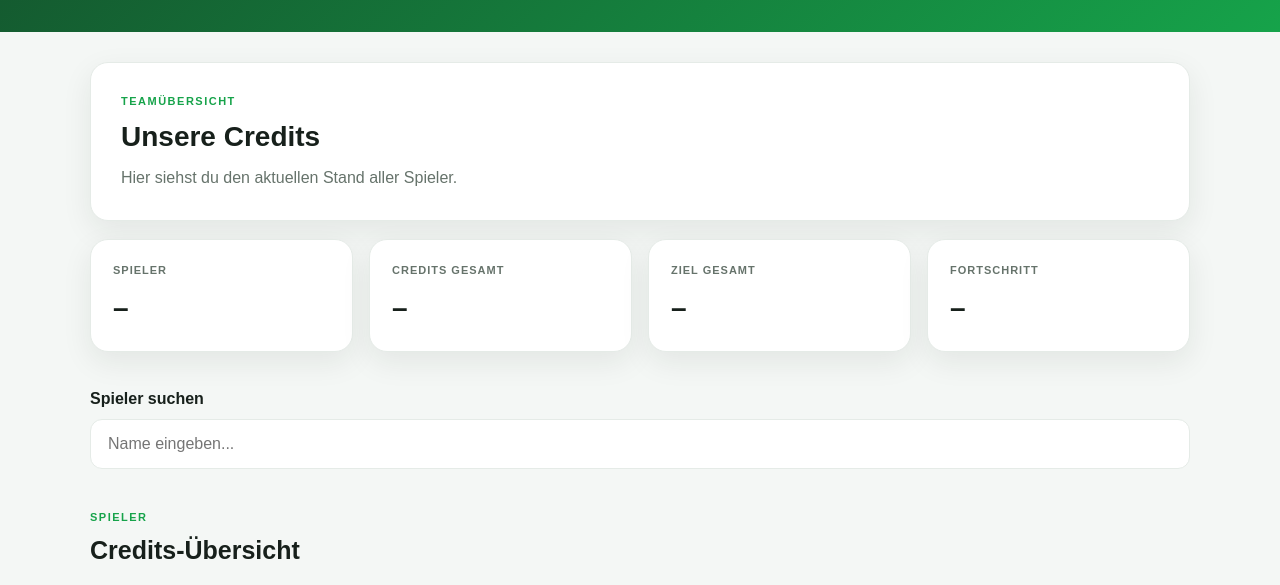
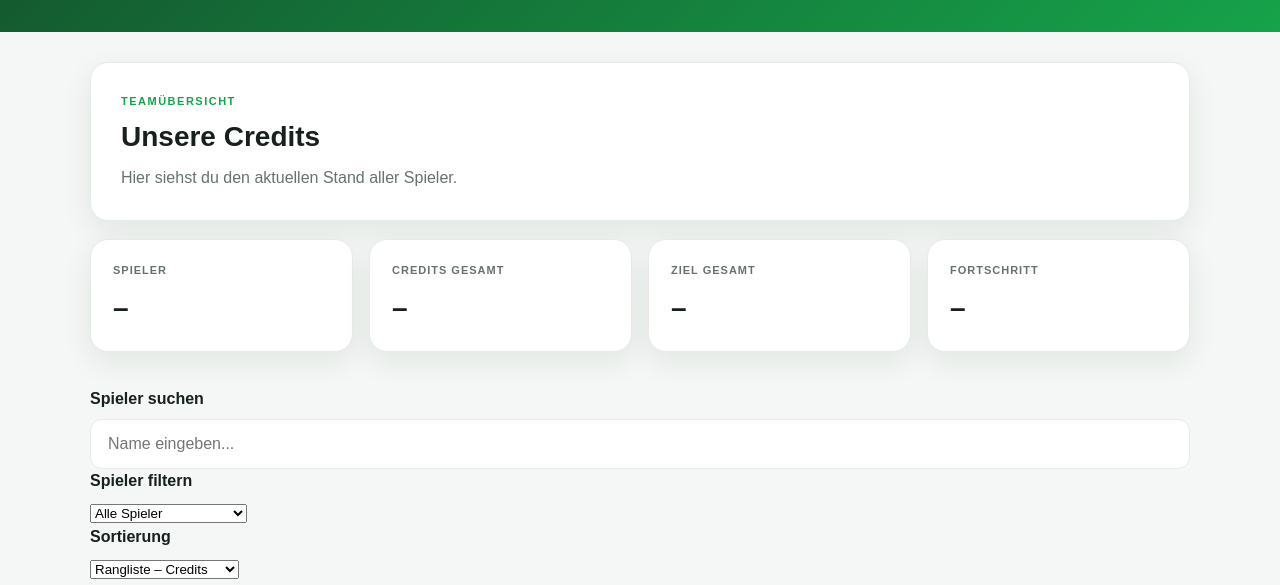
Before and after one commit to Boss96ert/creditsystem, a plain HTML site: page index.html in a window 1280 px wide. Shown: the part 146-731 px from the top of the page. Drawn offline with nearby package versions, Linux system fonts and the light colour scheme; no server answers.

Commit message:
Update index.html

```diff
--- a/index.html
+++ b/index.html
@@ -74,6 +74,23 @@
                     id="searchInput"
                     placeholder="Name eingeben..."
                 >
+
+                <label for="playerFilter">Spieler filtern</label>
+
+                <select id="playerFilter">
+                    <option value="all">Alle Spieler</option>
+                    <option value="open">Ziel noch nicht erreicht</option>
+                    <option value="completed">Ziel erreicht</option>
+                </select>
+
+                <label for="playerSort">Sortierung</label>
+
+                <select id="playerSort">
+                    <option value="credits">Rangliste – Credits</option>
+                    <option value="name">Alphabetisch – Name</option>
+                    <option value="progress">Fortschritt – Prozent</option>
+                    <option value="remaining">Fehlende Credits</option>
+                </select>
 
             </section>
 
```
